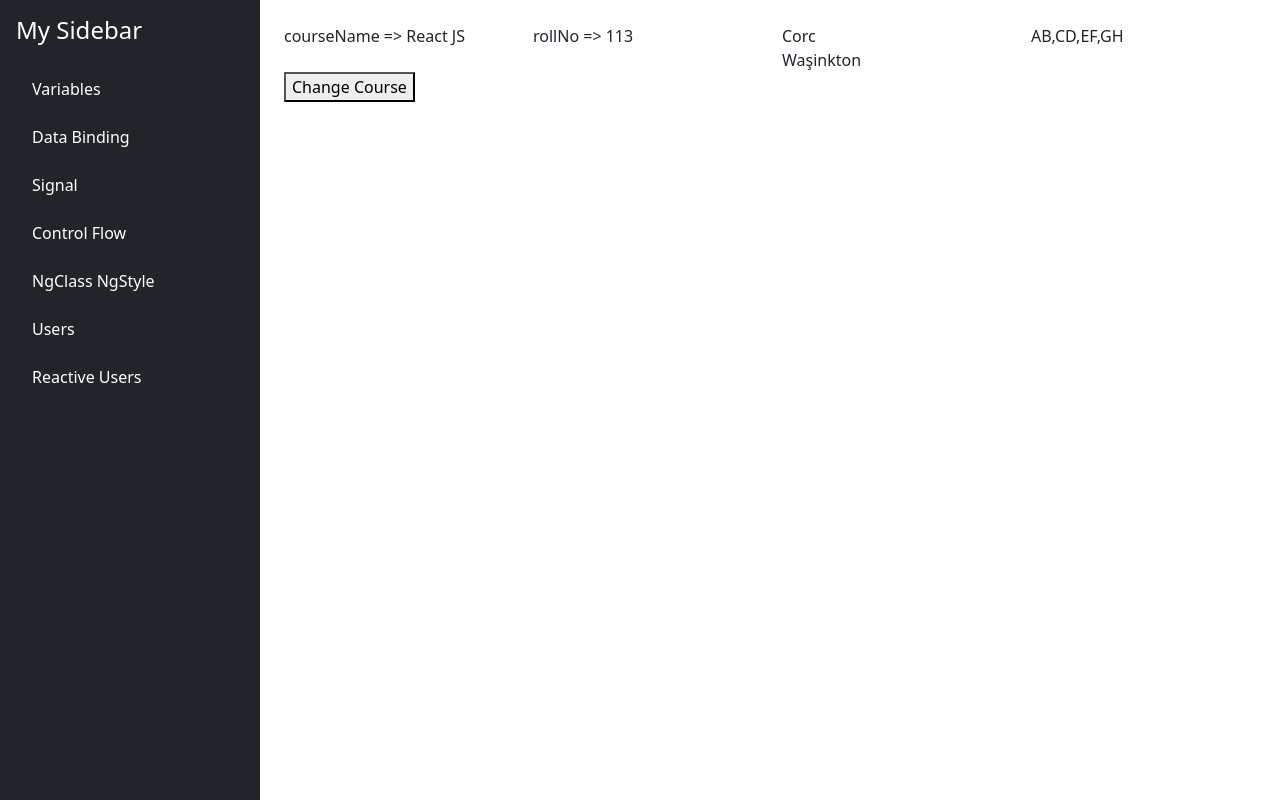
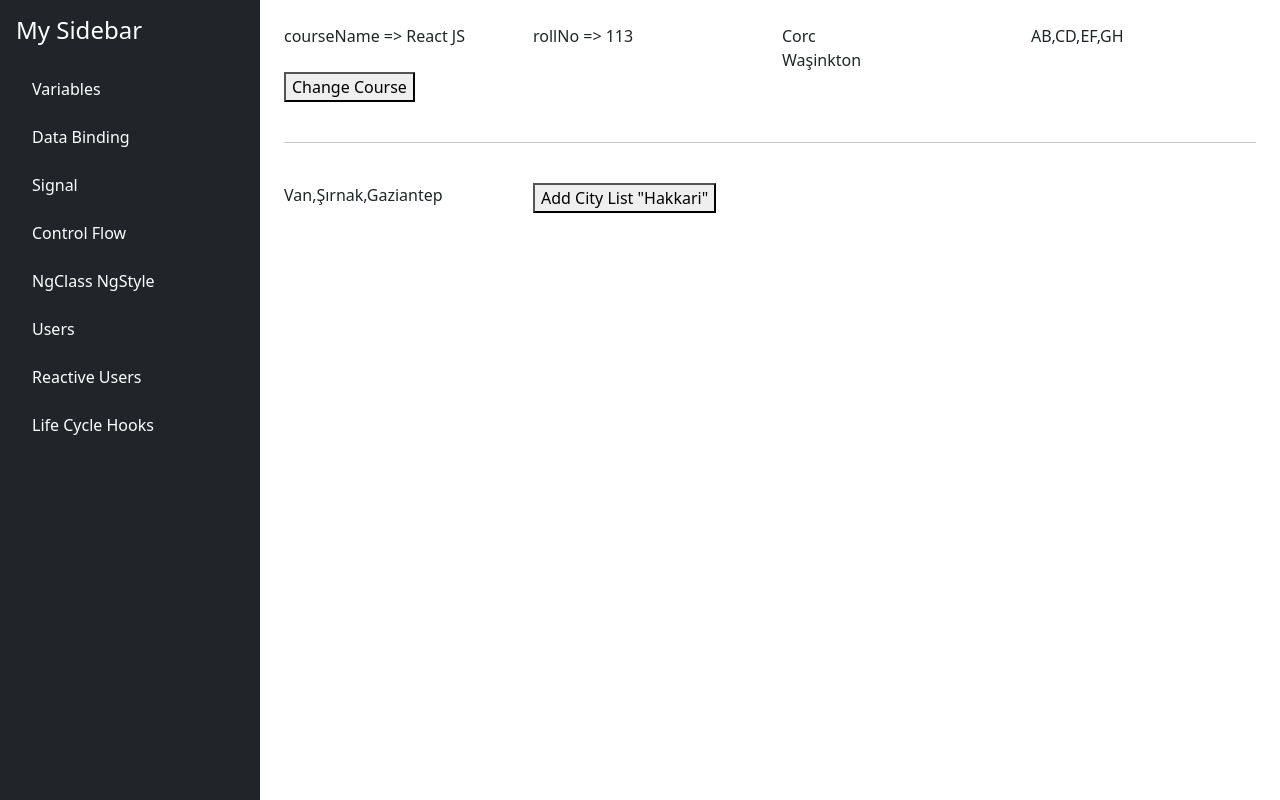
Before and after one commit to Abdullah-Bahar/Angular-21-Tutorial, an Angular app: page /signal in a window 1280 px wide. Built offline with nearby package versions, Linux system fonts and the light colour scheme.

Commit message:
life-cycle componenti eklendi. Diğer dosyalarda da ilgil ideğşiklikler yapıldı.

```diff
--- a/src/app/app.html
+++ b/src/app/app.html
@@ -26,6 +26,9 @@
 			<li class="nav-item mb-2">
 				<a routerLink="reactive-users" class="nav-link text-white">Reactive Users</a>
 			</li>
+			<li class="nav-item mb-2">
+				<a routerLink="life-cycle-hooks" class="nav-link text-white">Life Cycle Hooks</a>
+			</li>
 		</ul>
 	</nav>
 
--- a/src/app/app.routes.ts
+++ b/src/app/app.routes.ts
@@ -7,6 +7,7 @@ import { ControlFlow } from './components/control-flow/control-flow';
 import { DynamicCssClass } from './components/dynamic-css-class/dynamic-css-class';
 import { UserMaster } from './components/user-master/user-master';
 import { ReactiveUser } from './components/reactive-user/reactive-user';
+import { LifeCycle } from './components/life-cycle/life-cycle';
 
 export const routes: Routes = [
 	{
@@ -44,6 +45,10 @@ export const routes: Routes = [
 		component: ReactiveUser
 	},
 	{
+		path: 'life-cycle-hooks',
+		component: LifeCycle
+	},
+	{
 		// Wild Card
 		path: '**',
 		component: NotFound
--- /dev/null
+++ b/src/app/components/life-cycle/life-cycle.html
@@ -0,0 +1 @@
+<p>Console.log mesajlarına bak</p>
--- /dev/null
+++ b/src/app/components/life-cycle/life-cycle.ts
@@ -0,0 +1,32 @@
+import { AfterViewInit, Component, OnDestroy, OnInit } from '@angular/core';
+
+@Component({
+	selector: 'app-life-cycle',
+	imports: [],
+	templateUrl: './life-cycle.html',
+	styleUrl: './life-cycle.css',
+})
+
+export class LifeCycle implements OnInit, AfterViewInit, OnDestroy{
+
+	constructor() {
+		console.log('Constructor Executed');
+		// proporty initialization
+	}
+
+	ngOnInit(): void {
+		console.log('ngOnInit() Executed');
+		// API call
+		// subscrption
+	}
+
+	ngAfterViewInit(): void {
+		console.log('ngAfterViewInit() Executed');
+		// template DOM'a render edildikten hemen sonra çalışır.
+	}
+
+	ngOnDestroy(): void {
+		console.log('ngOnDestroy() Executed');
+		// component yok edilmeden önce çalışır
+	}
+}
--- a/src/app/components/signal/signal.html
+++ b/src/app/components/signal/signal.html
@@ -20,3 +20,16 @@
 		<button (click)="changeCourse()">Change Course</button>
 	</div>
 </div>
+
+<br><hr><br>
+
+<div class="row">
+	<div class="col-3">
+		{{ cityList() }}
+	</div>
+	<div class="col-3">
+		<button (click)="addCity('Hakkari')">
+			Add City List "Hakkari"
+		</button>
+	</div>
+</div>
--- a/src/app/components/signal/signal.ts
+++ b/src/app/components/signal/signal.ts
@@ -1,4 +1,4 @@
-import { Component, Signal, signal } from '@angular/core';
+import { Component, Signal, signal, WritableSignal } from '@angular/core';
 
 @Component({
 	selector: 'app-signal',
@@ -25,6 +25,12 @@ export class SignalComponent {
 
 	CourseDuration: Signal<string> = signal("3 Weeks");
 
+	cityList: WritableSignal<string[]> = signal([
+		"Van",
+		"Şırnak",
+		"Gaziantep",
+	]);
+
 	constructor() {
 		console.log("before: " + this.courseName);
 
@@ -37,4 +43,8 @@ export class SignalComponent {
 	changeCourse() {
 		this.courseName.set("Java");
 	}
+
+	addCity(cityName: string) {
+		this.cityList.update((old: string[]) => [...old, cityName]);
+	}
 }
```
Also changed, not shown: src/app/components/life-cycle/life-cycle.css (added), 1 other file (tests, documents, lock files or other folders).
